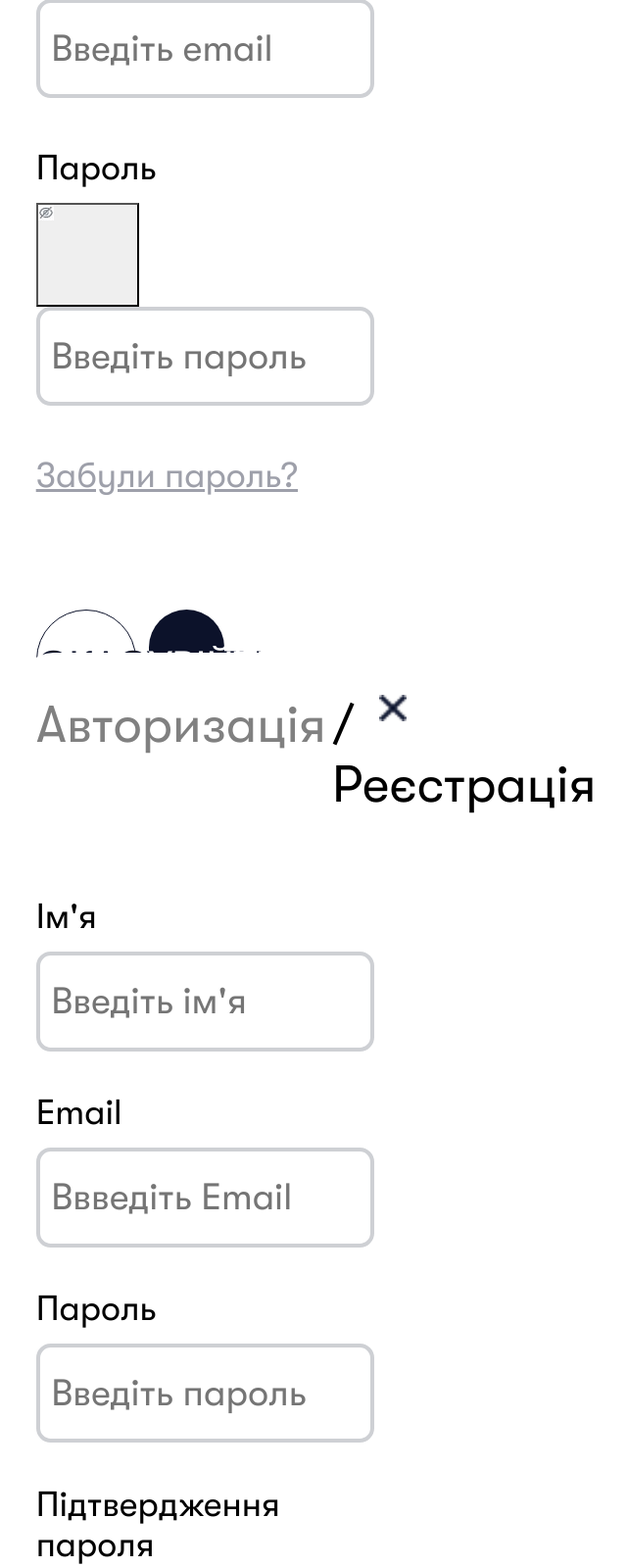
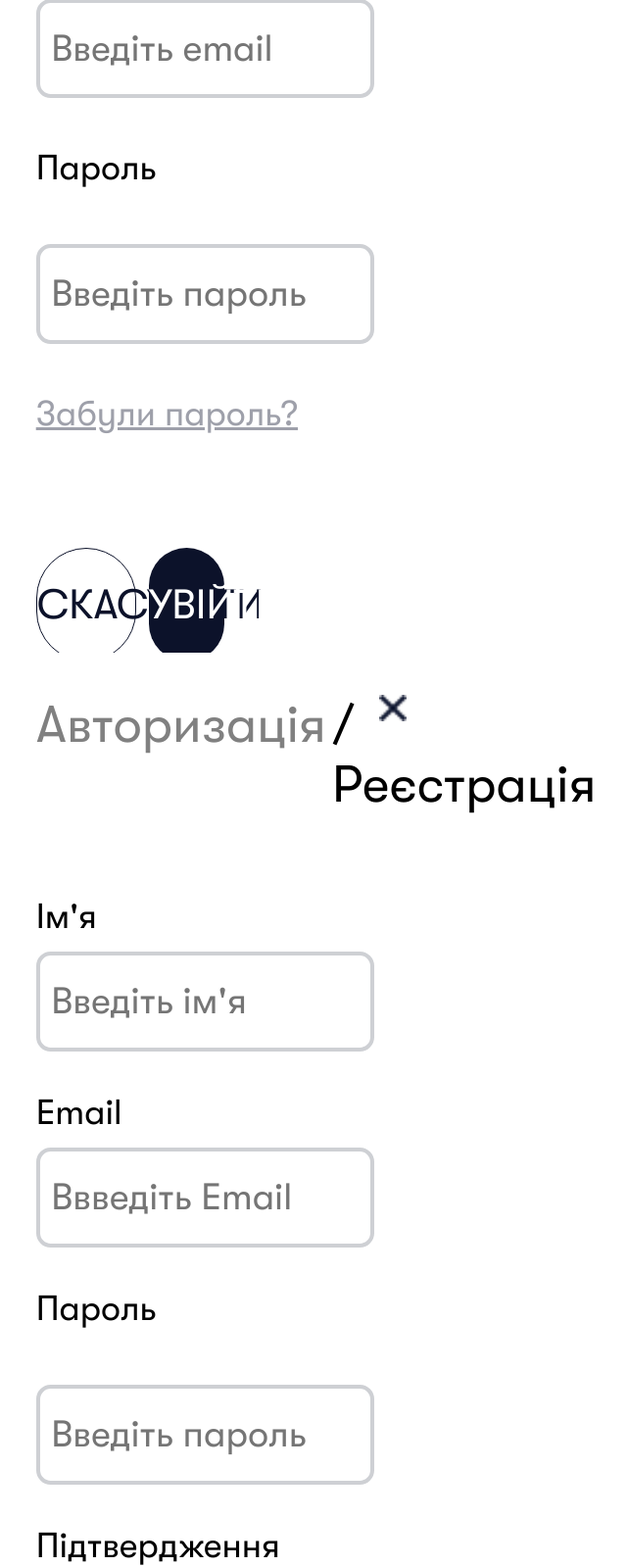
Before and after one commit to Vi1704ca/Shop, a Python web app: template Project/templates/base.html in a window 1280 px wide. Shown: the part 306-1905 px from the top of the page at 98% size, without its empty margins (426-1066 px from the left). Run offline with Jinja, Linux system fonts and the light colour scheme; the template is opened without the code that fills it, so the values that code supplies are empty.

Commit message:
added eye for password

```diff
--- a/Project/static/css/base.css
+++ b/Project/static/css/base.css
@@ -363,9 +363,15 @@
     font-weight: 500;
 }
 
-.eye{ /* ЛЯЯЯЯ МНЕ ПЛОХО, С ТТ ПРИХОДИТ ПО 15 УВЕДОВ ЗА МИНУТУ, МЕНЯ В НОВОСТЯХ ПОКАЖУТ. ДА, ЕСТЕВСТВЕННО.*/
-    width: 5vh;
-    height: 5vh;
-    background-image: url("/static/icon/eye.png");
+.eye{
+    position:relative;
+    width: 2vh;
+    height: 2vh;
+    background-image: url("/static/icon/eye.svg");
+    background-color: transparent;
     background-repeat: no-repeat;
+    border: 0;
+    left: 54vh;
+    top: 3.5vh;
+
 }
--- a/Project/templates/base.html
+++ b/Project/templates/base.html
@@ -77,8 +77,8 @@
                     <label>Email</label>
                     <input class="email" type="text" placeholder="Введіть email" name="email" required>
                     <label>Пароль</label>
-                    <button class = "eye"></button>
-                    <input class="password" type="password" placeholder="Введіть пароль" name="password"required>
+                    <button id = "eye" class = "eye"></button>
+                    <input id = "pass" class="password" type="password" placeholder="Введіть пароль" name="password"required>
                     <a href = "#" class="reset-password">Забули пароль?</a>
                 </div>
                 <div class="button-authorization">
@@ -112,12 +112,14 @@
 
                 <div class = "write-password">
                     <label class = "password"> Пароль </label>
-                    <input class = "password" placeholder="Введіть пароль">
+                    <button id = "eye" class = "eye"></button>
+                    <input type = "password" id = "pass" class = "password" placeholder="Введіть пароль">
                 </div>
 
                 <div class = "confpass">
                     <label class = "conf-pass"> Підтвердження пароля </label>
-                    <input class = "conf-pass" placeholder="Повторіть пароль">
+                    <button id = "eye" class = "eye"></button>
+                    <input type = "password" id = "pass" class = "conf-pass" placeholder="Повторіть пароль">
                 </div>
 
                 <a class = "have-account"> Вже є аккаунт? Увійти </a>
@@ -163,13 +165,11 @@
             <p>Новий пароль</p>
             <!--КРЕСТ-->
             <label>Пароль</label>
-            <input type="password" placeholder="Введіть пароль" name="Пароль" required>
-            <!--Глаз-->
+            <input id = "pass"type="password" placeholder="Введіть пароль" name="Пароль" required>
+            <button id = "eye" class = "eye"></button>
             <label>Підтвердження пароля</label>
-            <input type="password" placeholder="Введіть пароль" name="Підтвердження пароля" required>
-            <button>
-                <img src="{{ url_for('static', filename='/icon/eye.png') }}" alt="chocolate glaz">
-            </button>
+            <button id = "eye" class = "eye"></button>
+            <input id = "pass" type="password" placeholder="Введіть пароль" name="Підтвердження пароля" required>
             <button class="cancel_1">Скасувати</button>
             <button class="save_password">Зберегти новий пароль</button>
         </div>
@@ -224,6 +224,7 @@
 
         <script src="{{ url_for('static', filename= 'js/ModalWindow.js') }}"> </script>
         <script src="{{ url_for('shop.static', filename= 'js/addProductIdToCookies.js') }}" ></script>
+        <script src="{{ url_for('shop.static', filename= 'js/eye.js') }}" ></script>
         {% block scripts %}{% endblock %}
     </body>
 </html>
--- a/home/static/js/ChocolateGlazik.js
+++ /dev/null
@@ -1 +0,0 @@
-let eyeBtn = document.
--- /dev/null
+++ b/shop/static/js/eye.js
@@ -0,0 +1,25 @@
+//let pass = document.getElementById("pass")
+//let eye = document.getElementById("eye")
+
+//eye.addEventListener("click", () => {
+    //if (pass.type === "text") {
+        //pass.type = "password"
+    //}
+    //else{
+        //pass.type = "text"
+    //}
+//})
+
+let eyes = document.querySelectorAll("#eye");
+
+eyes.forEach(eye => {
+    eye.addEventListener("click", () => {
+        let pass = eye.nextElementSibling;
+        if (pass.type === "text") {
+            pass.type = "password"
+        }
+        else{
+            pass.type = "text"
+        }
+    });
+});
```
Also changed, not shown: Project/static/icon/eye.svg (added).
